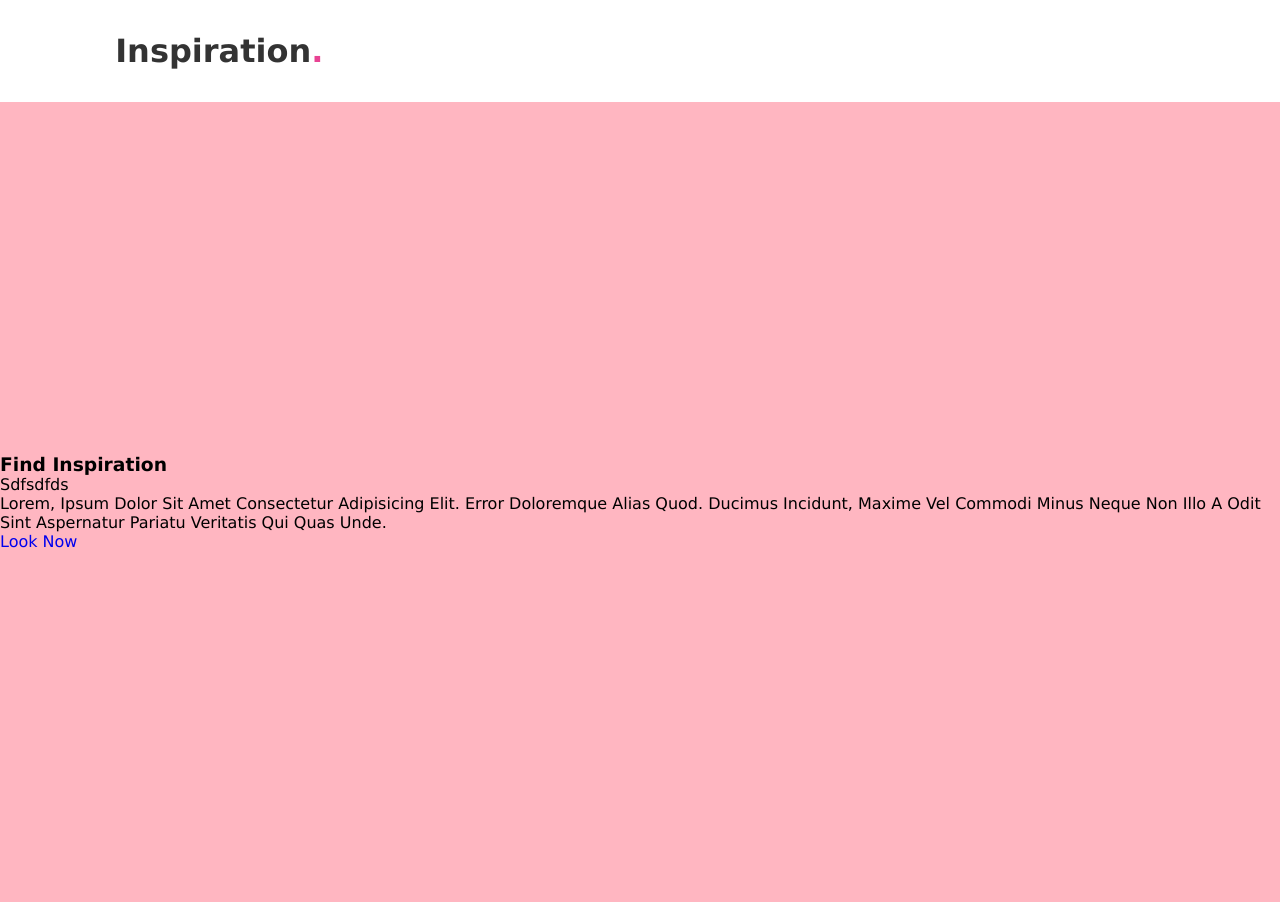
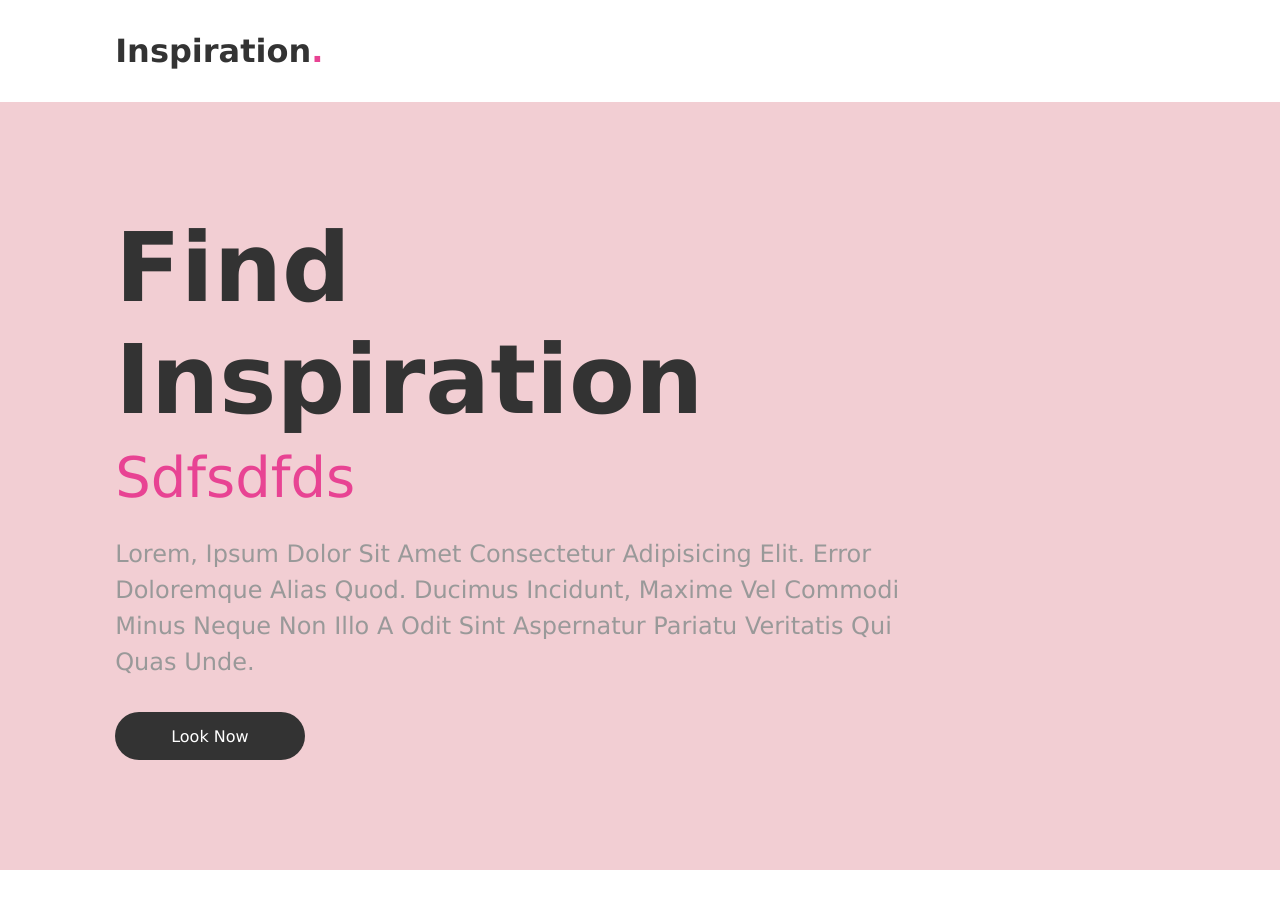
Before and after one commit to theresaatran/semesteroppgave_2, a plain HTML site: page index.html in a window 1280 px wide. After the commit the page ends 870 px from the top, so only its background shows below. Drawn offline with Linux system fonts and the light colour scheme.

Commit message:
add header and home section

```diff
--- a/css/style.css
+++ b/css/style.css
@@ -11,6 +11,21 @@
 	text-decoration: none;
 	text-transform: capitalize;
 	transition: .2s linear;
+}
+section{
+	padding: 2rem 9%;
+}
+.button{
+	display: inline-block;
+	margin-top: 1rem;
+	border-radius: 5rem;
+	background: #333;
+	color: #fff;
+	padding: .9rem 3.5rem;
+	cursor: pointer;
+}
+.button:hover{
+	background-color: var(--pink);
 }
 
 header{
@@ -36,6 +51,25 @@ header .logo span{
 .home{
 	display: flex;
 	align-items: center;
-	min-height: 100vh;
-	background: lightpink;
+	min-height: 88vh;
+	background: rgb(242, 206, 211);
 }
+.home .content{
+	max-width: 50rem;
+}
+.home .content h3{
+	font-size: 6rem;
+	color: #333;
+}
+.home .content span{
+	font-size: 3.5rem;
+	color: var(--pink);
+	padding: 1rem 0;
+	line-height: 1.5;
+}
+.home .content p{
+	font-size: 1.5rem;
+	color: #999;
+	padding: 1rem 0;
+	line-height: 1.5;
+}
--- a/index.html
+++ b/index.html
@@ -19,7 +19,7 @@
 		<p>Lorem, ipsum dolor sit amet consectetur adipisicing elit. Error doloremque alias quod.
 		Ducimus incidunt, maxime vel commodi minus neque non illo a odit sint aspernatur pariatu
 		veritatis qui quas unde.</p>
-		<a href="#" class="btn">look now</a>
+		<a href="#" class="button">look now</a>
 	</div>
 </section>
 </body>
```
